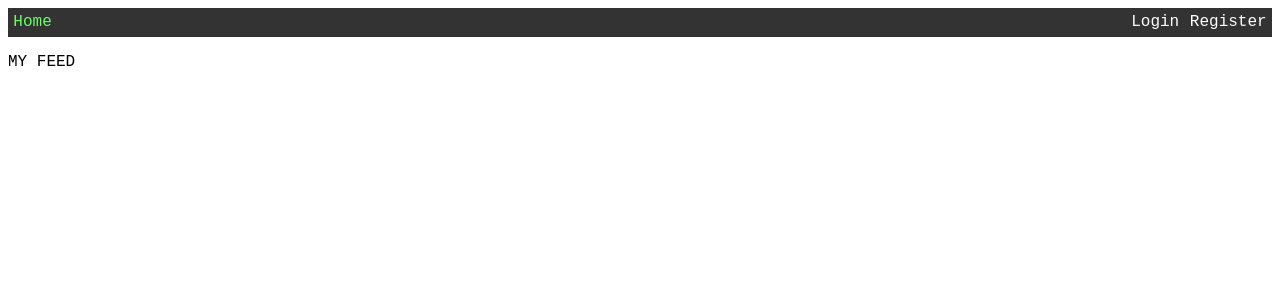
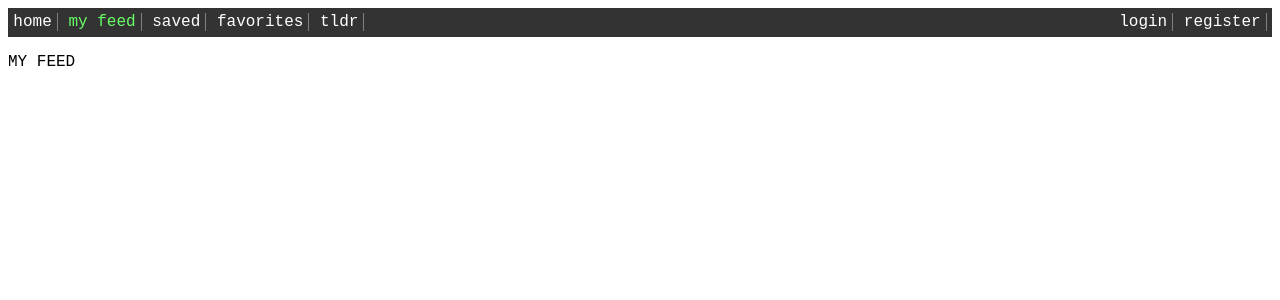
Before and after one commit to rdbishop19/TLDRss, a React (Create React App) app: page /feed/custom in a window 1280 px wide. Shown: the top 300 px of the page. Built offline with nearby package versions, Linux system fonts and the light colour scheme.

Commit message:
wip: add base nav links to homepage

```diff
--- a/src/components/feed/Article.css
+++ b/src/components/feed/Article.css
@@ -28,11 +28,15 @@
 	padding-top: 7px;
 	width: 0;
 	height: 0;
-	border-left: 5px solid transparent;
-	border-right: 5px solid transparent;
-	border-bottom: 5px solid black;
+	border-left: 4px solid transparent;
+	border-right: 4px solid transparent;
+	border-bottom: 6px solid black;
 }
 
-.arrow-up:hover {
-    cursor: pointer;
+.upvote-link {
+    padding-right: 5px;
 }
+
+.upvote-link:hover {
+    cursor:pointer
+}
--- a/src/components/feed/Article.js
+++ b/src/components/feed/Article.js
@@ -8,8 +8,8 @@ export default function Article({ article, number }) {
 			<td className="number">
 				<span >{number}.</span>
 			</td>
-            <td valign="top">
-                <div className="arrow-up" title="upvote"></div>
+            <td valign="top" title="upvote" className="upvote-link">
+                <div className="arrow-up"></div>
             </td>
 			<td>
 			    <a className="article-link" href={article.link} title={article.link}>
--- a/src/components/nav/Nav.css
+++ b/src/components/nav/Nav.css
@@ -22,8 +22,11 @@
 
 .nav-list-item {
 	text-decoration: none;
+	text-align: center;
 	float: left;
 	margin: 4pt;
+	border-right: 1px solid grey;
+	padding-right: 5px;
 }
 
 .float-right {
--- a/src/components/nav/NavBar.js
+++ b/src/components/nav/NavBar.js
@@ -17,11 +17,15 @@ export default function NavBar() {
        <React.Fragment>
             <div className="nav-container">
                 <ul className="nav-list">
-                    <li className="nav-list-item"><NavLink activeClassName="active-link" to='/'>Home</NavLink></li>
-                    {isAuthenticated() ? <li className="nav-list-item float-right"><NavLink to='' onClick={handleLogout}>Logout</NavLink></li> :
+                    <li className="nav-list-item"><NavLink activeClassName="active-link" to='/' exact>home</NavLink></li>
+                    <li className="nav-list-item"><NavLink activeClassName="active-link" to='/feed/custom'>my feed</NavLink></li>
+                    <li className="nav-list-item"><NavLink activeClassName="active-link" to='/feed/saved'>saved</NavLink></li>
+                    <li className="nav-list-item"><NavLink activeClassName="active-link" to='/feed/favorites'>favorites</NavLink></li>
+                    <li className="nav-list-item"><NavLink activeClassName="active-link" to='/tldr'>tldr</NavLink></li>
+                    {isAuthenticated() ? <li className="nav-list-item float-right"><NavLink to='' onClick={handleLogout}>logout</NavLink></li> :
                         <>
-                            <li className="nav-list-item float-right"><NavLink activeClassName="active-link" to='/register'>Register</NavLink></li>
-                            <li className="nav-list-item float-right"><NavLink activeClassName="active-link" to='/login'>Login</NavLink></li>
+                            <li className="nav-list-item float-right"><NavLink activeClassName="active-link" to='/register'>register</NavLink></li>
+                            <li className="nav-list-item float-right"><NavLink activeClassName="active-link" to='/login'>login</NavLink></li>
                         </>
                     }
                 </ul>
```
